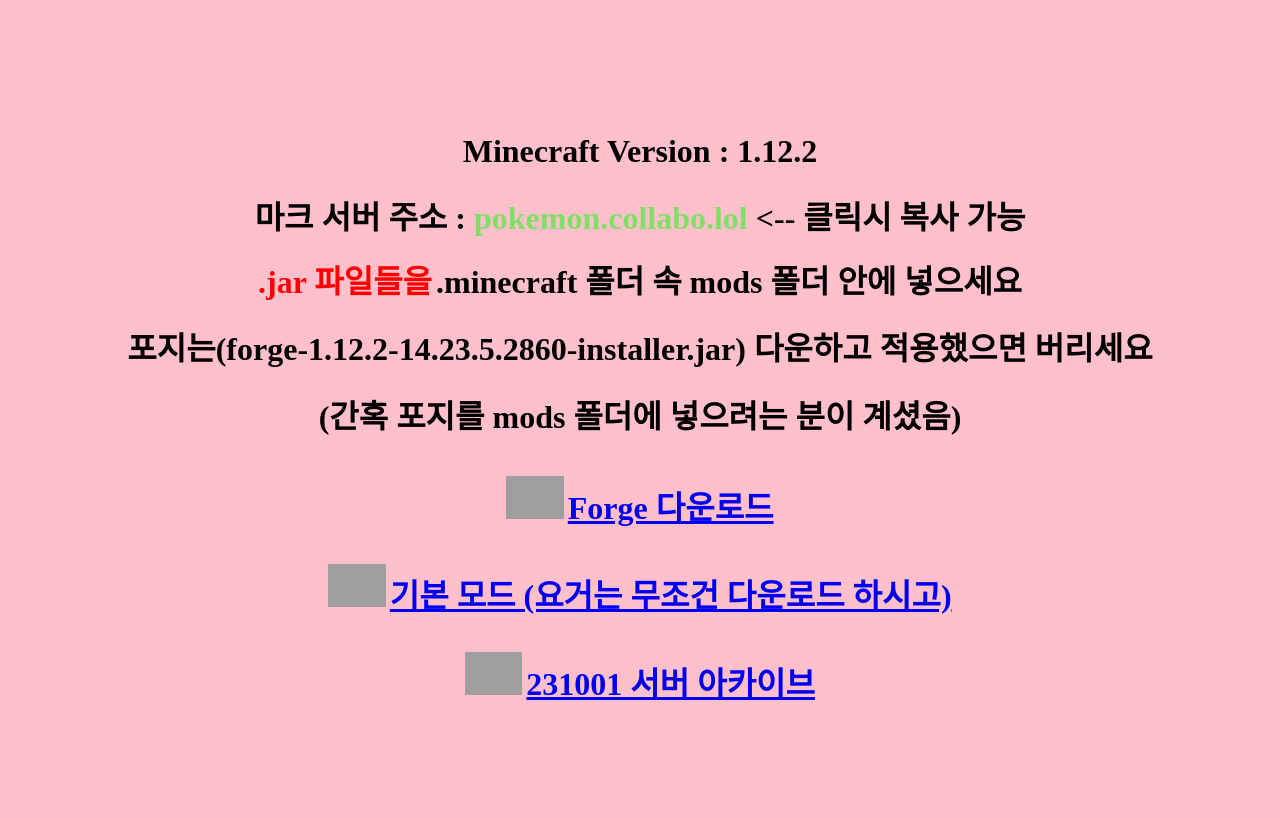
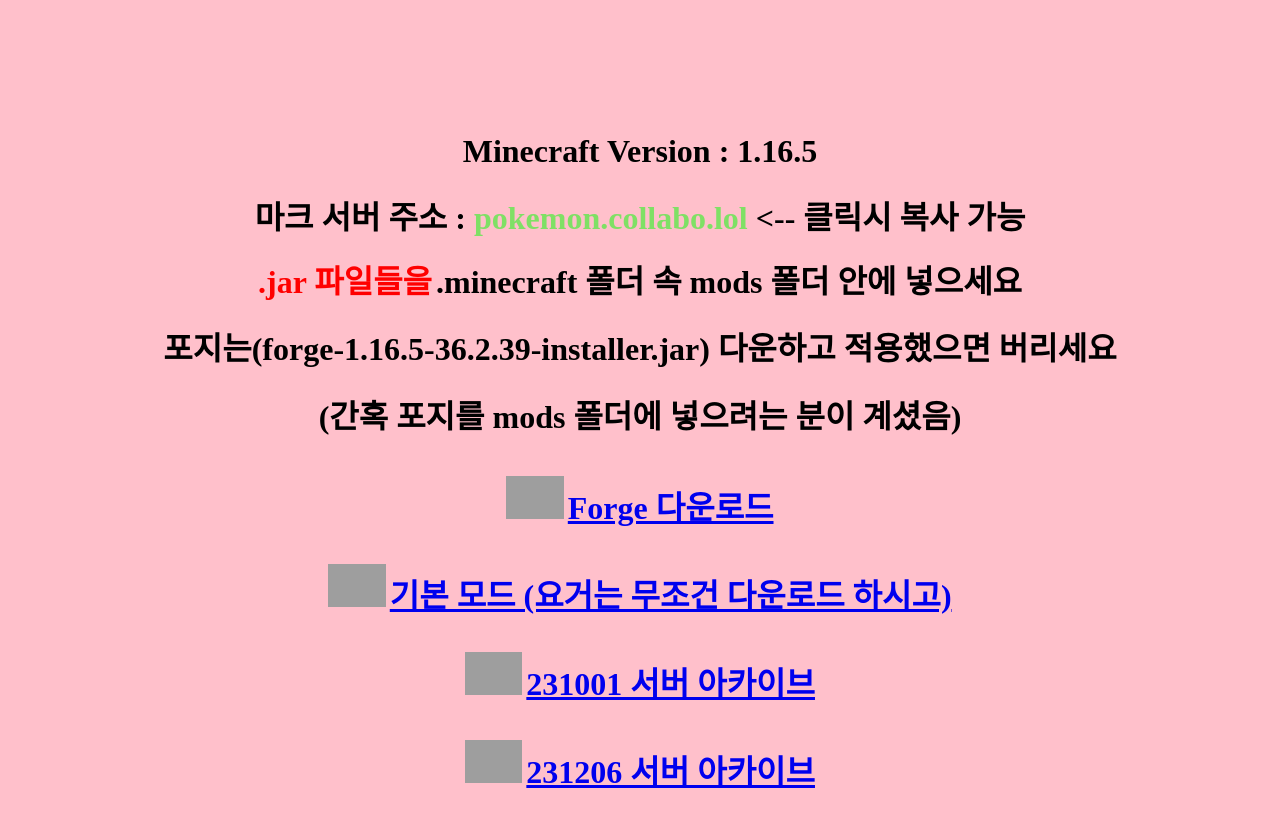
Before and after one commit to skchqhdpdy/2024-Twitch-Streamer-Collabo, a plain HTML site: page web/pokemon/index.html in a window 1280 px wide. Drawn offline with Linux system fonts and the light colour scheme; grey boxes are pictures that could not be loaded.

Commit message:
Update index.html

```diff
--- a/web/pokemon/index.html
+++ b/web/pokemon/index.html
@@ -10,7 +10,7 @@
 <body style="background-color: pink;">
 
     <div id="rsm" style="text-align: center;">
-        <h1>Minecraft Version : 1.12.2</h1>
+        <h1>Minecraft Version : 1.16.5</h1>
         <h1 style="display: inline;">마크 서버 주소 : </h1>
         <h1 id="mcaddrcopy" style="display: inline; color: rgba(0, 255, 0, 0.5);">pokemon.collabo.lol  </h1>
         <h1 style="display: inline;">  <--  클릭시 복사 가능</h1>
@@ -18,7 +18,7 @@
         <br>
         <h1 style="color: red; display: inline;">.jar 파일들을</h1>
         <h1 style="display: inline;">.minecraft 폴더 속 mods 폴더 안에 넣으세요</h1>
-        <h1>포지는(forge-1.12.2-14.23.5.2860-installer.jar) 다운하고 적용했으면 버리세요</h1>
+        <h1>포지는(forge-1.16.5-36.2.39-installer.jar) 다운하고 적용했으면 버리세요</h1>
         <h1>(간혹 포지를 mods 폴더에 넣으려는 분이 계셨음)</h1>
     </div>
 
@@ -42,7 +42,7 @@
         <br>
         <img id="forge_img" width="auto" height="43" src="https://files.minecraftforge.net/static/images/logo.svg" alt="">
         <h1 style="display: inline; margin-top: -10px;">
-            <a href="forge-1.12.2-14.23.5.2860-installer.jar" download>Forge 다운로드</a>
+            <a href="forge-1.16.5-36.2.39-installer.jar" download>Forge 다운로드</a>
         </h1>
         <br> <br>
     </div>
@@ -61,6 +61,15 @@
         <img id="forge_img" width="auto" height="43" src="https://collabo.lol/img/archive.jpg" alt="">
         <h1 style="display: inline; margin-top: -10px;">
             <a href="../archive/231001 1.12.2 포캣몬 서버.zip" download>231001 서버 아카이브</a>
+        </h1>
+        <br> <br>
+    </div>
+
+    <div style="text-align: center;">
+        <br>
+        <img id="forge_img" width="auto" height="43" src="https://collabo.lol/img/archive.jpg" alt="">
+        <h1 style="display: inline; margin-top: -10px;">
+            <a href="../archive/231206 1.12.2 포캣몬 서버.zip" download>231206 서버 아카이브</a>
         </h1>
         <br> <br>
     </div>
```
